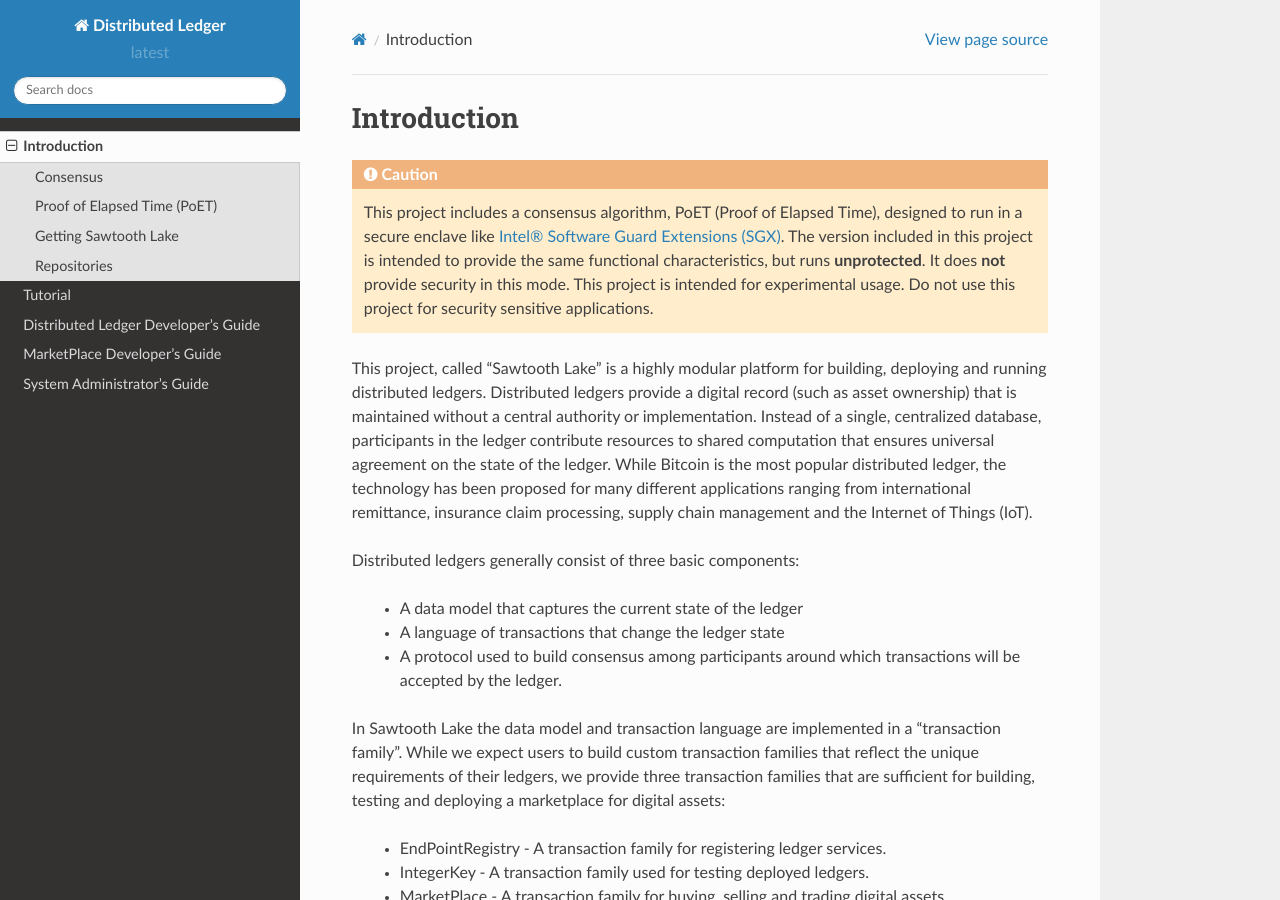
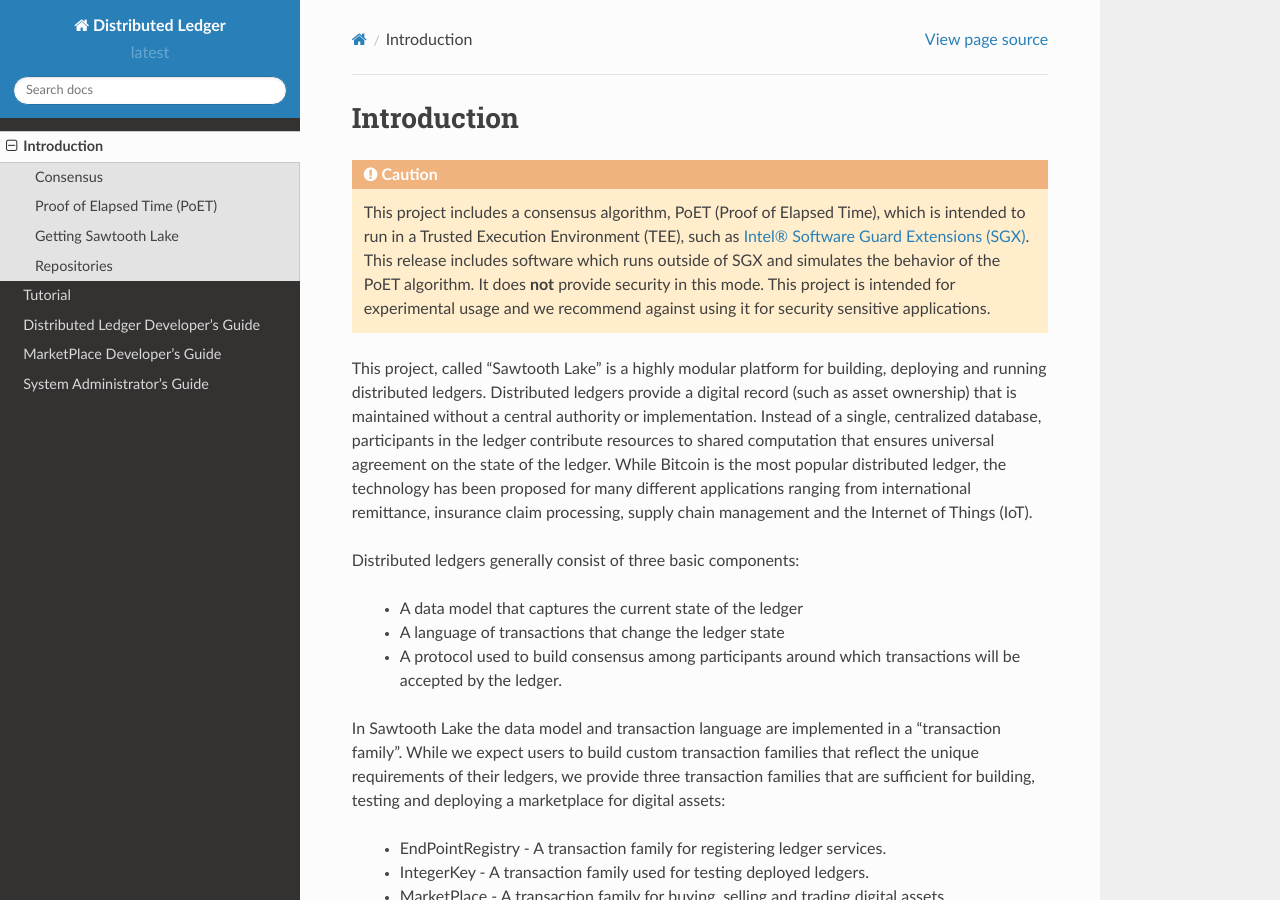
Before and after one commit to hyperledger-archives/sawtooth-core, a Sphinx documentation site: the page built from source/introduction.rst, in a window 1280 px wide and 900 px high. Built offline with Sphinx 7.4.7 and the Read the Docs theme 2.0.0, drawn with Linux system fonts in a browser that asks for light colours; pages that are not in the unit, such as notebooks, are missing from menus.

Commit message:
Update wording in caution
Update the wording in caution to reference TEE rather than Secure Enclave.

```diff
--- a/source/introduction.rst
+++ b/source/introduction.rst
@@ -4,15 +4,14 @@
 
 .. caution::
 
-    This project includes a consensus algorithm, PoET (Proof
-    of Elapsed Time), designed to run in a secure enclave like
+    This project includes a consensus algorithm, PoET (Proof of Elapsed Time),
+    which is intended to run in a Trusted Execution Environment (TEE), such as
     `Intel® Software Guard Extensions (SGX)
     <https://software.intel.com/en-us/isa-extensions/intel-sgx>`_.
-    The version included in this project is intended to provide
-    the same functional characteristics, but runs **unprotected**.
-    It does **not** provide security in this mode.  This project
-    is intended for experimental usage. Do not use this project
-    for security sensitive applications.
+    This release includes software which runs outside of SGX and simulates the
+    behavior of the PoET algorithm. It does **not** provide security in this
+    mode. This project is intended for experimental usage and we recommend
+    against using it for security sensitive applications.
 
 This project, called "Sawtooth Lake" is a highly modular platform for
 building, deploying and running distributed ledgers. Distributed ledgers
```
